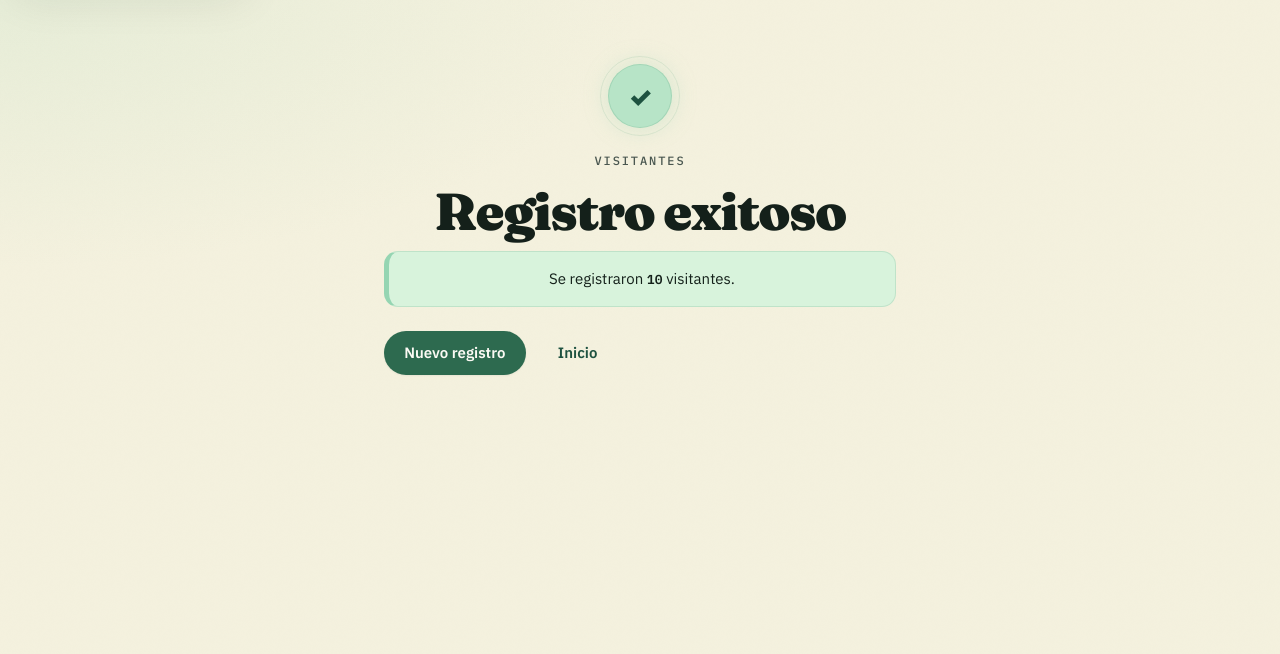
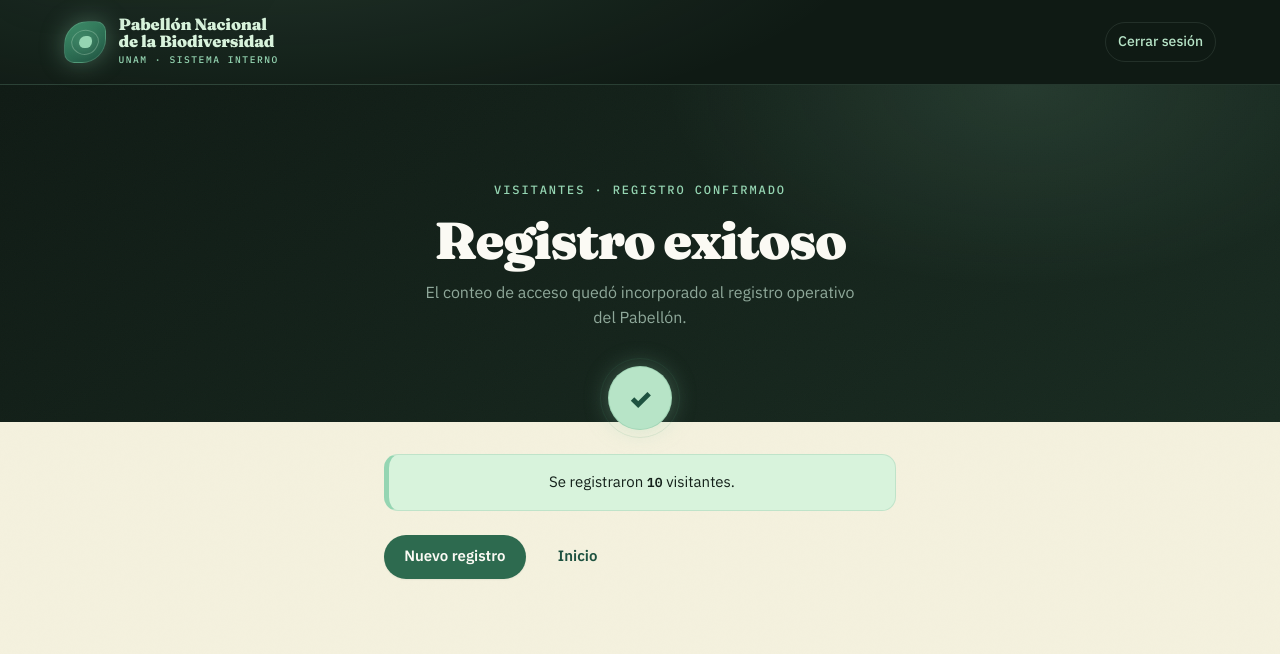
Before and after one commit to LuisMAC2022/Pablo, a Python web app: template app/templates/visitantes_confirmacion.html in a window 1280 px wide. Shown: the top 654 px of the page. Run offline with Jinja, Linux system fonts and the light colour scheme; the template is opened without the code that fills it: most values are stand-ins (such as "Sample title", 1, 10 or a date in 2020).

Commit message:
redesign Mycelium visitors confirmation

```diff
--- a/app/templates/visitantes_confirmacion.html
+++ b/app/templates/visitantes_confirmacion.html
@@ -3,15 +3,38 @@
 {% block title %}Registro exitoso | Pabellón Nacional de la Biodiversidad{% endblock %}
 
 {% block body %}
-<main id="contenido-principal" class="confirmation-panel confirmation-panel--compact page-main">
+<header class="topbar">
+  <div class="shell topbar__inner">
+    <a class="brand" href="/inicio" aria-label="Ir al inicio">
+      <span class="brand__mark" aria-hidden="true"></span>
+      <span>
+        <span class="brand__name">Pabellón Nacional<br>de la Biodiversidad</span>
+        <span class="brand__meta">UNAM · Sistema interno</span>
+      </span>
+    </a>
+    <div class="topbar__session">
+      <a class="topbar__logout" href="/logout">Cerrar sesión</a>
+    </div>
+  </div>
+</header>
+
+<main id="contenido-principal">
+  <header class="page-banner">
+    <div class="shell confirmation-panel confirmation-panel--compact page-banner__inner">
+      <p class="eyebrow">Visitantes · Registro confirmado</p>
+      <h1>Registro exitoso</h1>
+      <p>El conteo de acceso quedó incorporado al registro operativo del Pabellón.</p>
+    </div>
+  </header>
+
+  <div class="confirmation-panel confirmation-panel--compact task-surface">
     <div class="success-mark" aria-hidden="true">✓</div>
-  <p class="eyebrow">Visitantes</p>
-  <h1>Registro exitoso</h1>
     <p role="status" class="alert">Se registraron <strong class="mono">{{ cantidad }}</strong> visitantes.</p>
 
     <nav class="confirmation-actions" aria-label="Acciones del registro">
       <a class="btn" href="/visitantes">Nuevo registro</a>
       <a class="btn btn--ghost" href="/inicio">Inicio</a>
     </nav>
+  </div>
 </main>
 {% endblock %}
```
Lines whose indentation alone changed are shown as unchanged.
